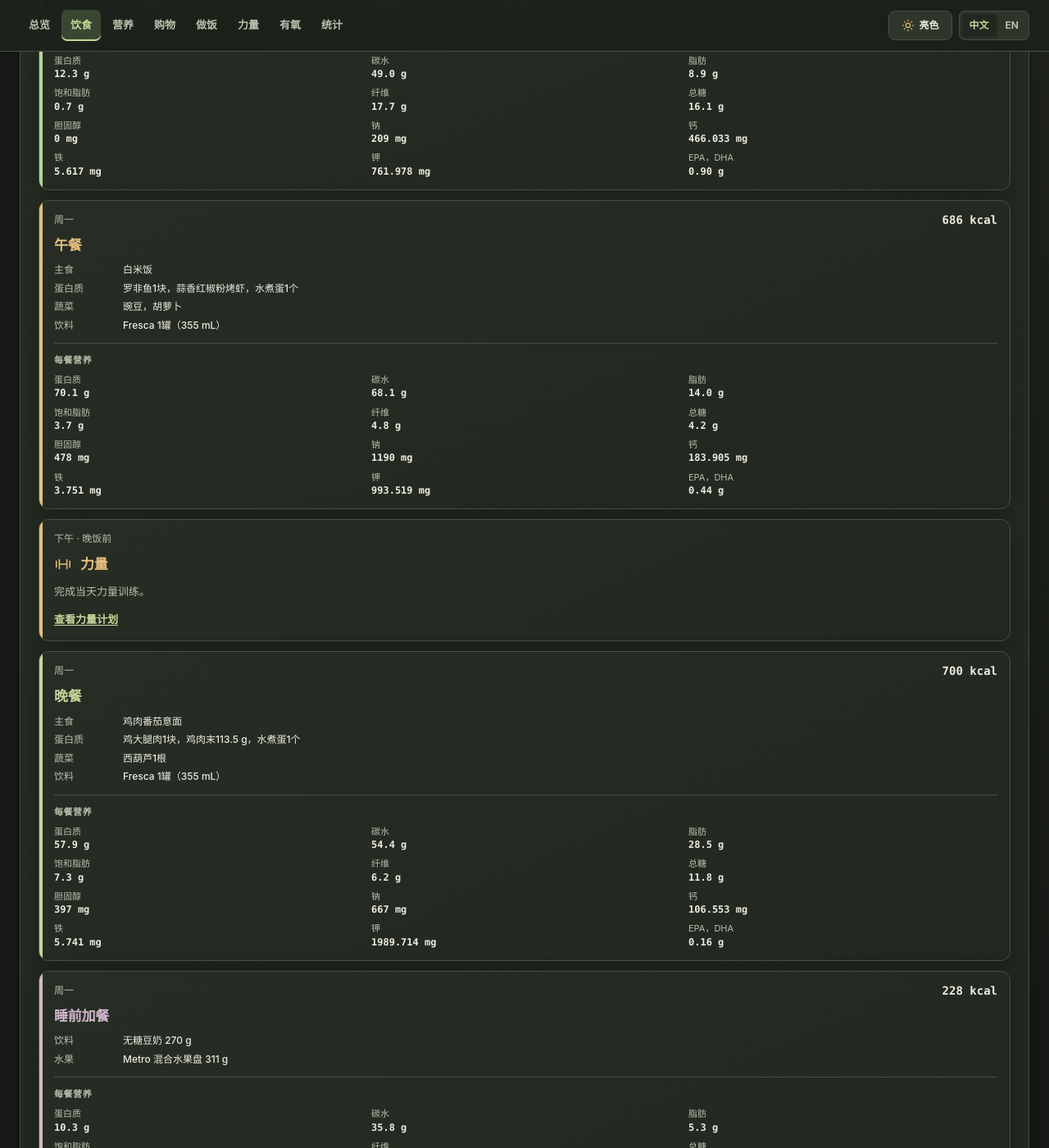
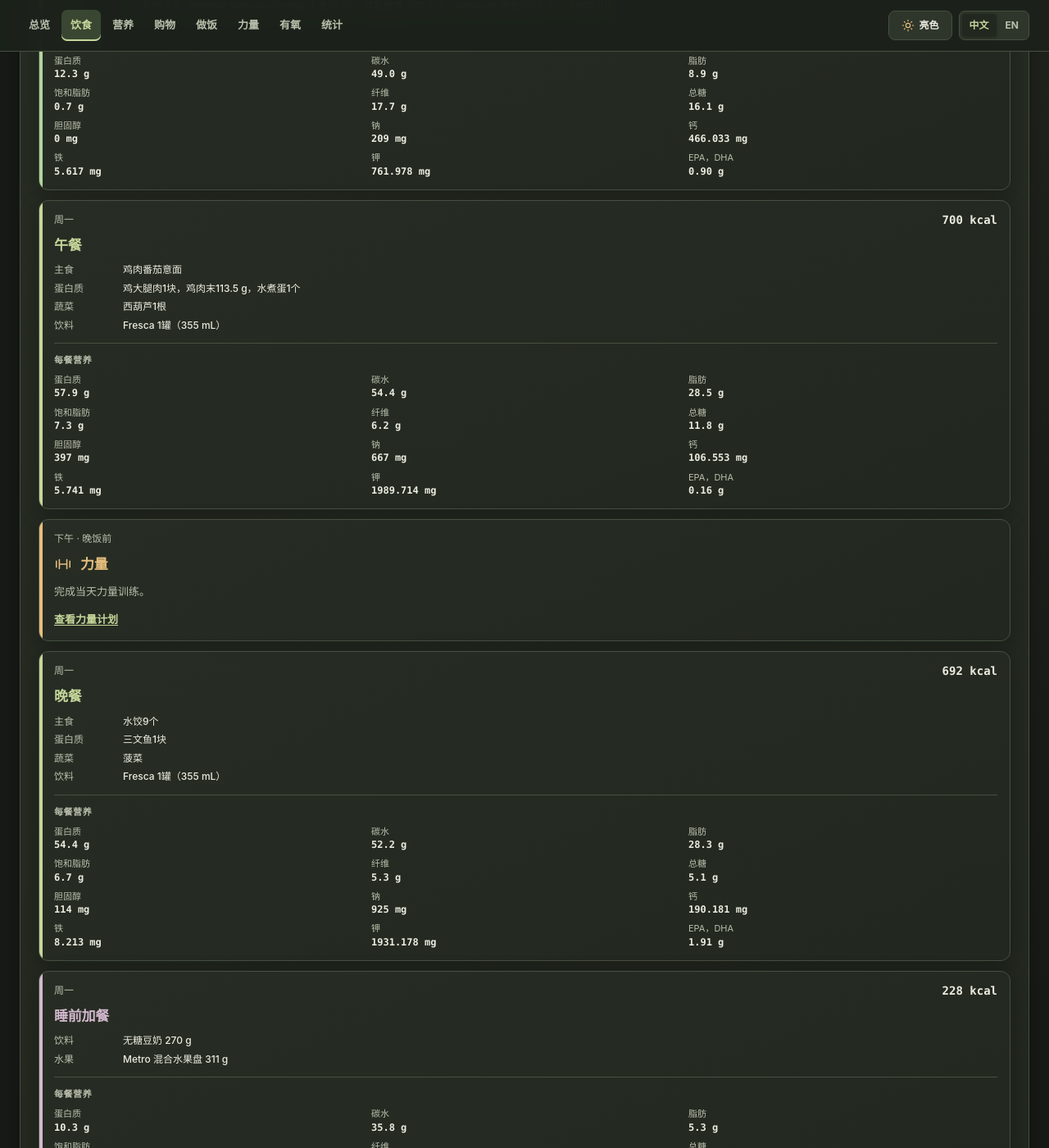
Before and after one commit to yunhaixiang/fitness, a Jekyll site: the page built from diet.md, in a window 1280 px wide and 1400 px high, scrolled down 528 px. Shown: the whole window at 82% size. Built offline with Jekyll 4.4.1, drawn with Linux system fonts in a browser that asks for light colours.

Commit message:
Schedule meal prep before fresh batches and clarify nutrient ratings

```diff
--- a/_includes/diet-schedule.html
+++ b/_includes/diet-schedule.html
@@ -13,46 +13,46 @@
 </thead>
 <tbody>
 <tr data-nutrition-key="bread" data-drink="sparkling-ice">
-<td>上1</td><td>周日</td><td>晚餐</td><td data-en="3 Slices Whole-Wheat Bread">全麦面包3片</td><td data-en="1 Crispy Breaded Haddock Fillet, 2 Boiled Eggs, 1/2 Can Tuna, 3 tsp Hellmann’s Light ½ Fat Mayonnaise">裹粉黑线鳕1块，水煮蛋2个，金枪鱼½罐，Hellmann’s Light ½ Fat 蛋黄酱3茶匙</td><td data-en="10 g Spinach">菠菜10 g</td><td>{{ site.data.meal_nutrition.meals.bread.kcal }}</td>
+<td>上1</td><td>周日</td><td>午餐</td><td data-en="3 Slices Whole-Wheat Bread">全麦面包3片</td><td data-en="1 Crispy Breaded Haddock Fillet, 2 Boiled Eggs, 1/2 Can Tuna, 3 tsp Hellmann’s Light ½ Fat Mayonnaise">裹粉黑线鳕1块，水煮蛋2个，金枪鱼½罐，Hellmann’s Light ½ Fat 蛋黄酱3茶匙</td><td data-en="10 g Spinach">菠菜10 g</td><td>{{ site.data.meal_nutrition.meals.bread.kcal }}</td>
+</tr>
+<tr data-nutrition-key="rice" data-drink="sparkling-ice">
+<td>上2</td><td>周日</td><td>晚餐</td><td data-en="White Rice">白米饭</td><td data-en="1 Tilapia Fillet, Garlic-Paprika Baked Shrimp, 1 Boiled Egg">罗非鱼1块，蒜香红椒粉烤虾，水煮蛋1个</td><td data-en="Peas, Carrots">豌豆，胡萝卜</td><td>{{ site.data.meal_nutrition.meals.rice.kcal }}</td>
+</tr>
+<tr data-nutrition-key="noodles">
+<td>上3</td><td>周一</td><td>午餐</td><td data-en="Chicken Spaghetti with Tomato Sauce">鸡肉番茄意面</td><td data-en="1 Chicken Thigh, Ground Chicken 113.5 g, 1 Boiled Egg">鸡大腿肉1块，鸡肉末113.5 g，水煮蛋1个</td><td data-en="1 Zucchini">西葫芦1根</td><td>{{ site.data.meal_nutrition.meals.noodles.kcal }}</td>
+</tr>
+<tr data-nutrition-key="dumpling">
+<td>上4</td><td>周一</td><td>晚餐</td><td data-en="9 Boiled Dumplings">水饺9个</td><td data-en="1 Salmon Fillet">三文鱼1块</td><td data-en="Spinach">菠菜</td><td>{{ site.data.meal_nutrition.meals.dumpling.kcal }}</td>
+</tr>
+<tr data-nutrition-key="wrap">
+<td>上5</td><td>周二</td><td>午餐</td><td data-en="1 Large Whole-Wheat Tortilla">大号全麦卷饼皮1片</td><td data-en="1 Chicken Thigh, 1 Boiled Egg, ½ Can No Salt Added Chickpeas, 2 tsp Chipotle Mayonnaise">鸡大腿肉1块，水煮蛋1个，无添加盐鹰嘴豆½罐，Chipotle蛋黄酱2茶匙</td><td data-en="½ Orange Bell Pepper">橙甜椒½个</td><td>{{ site.data.meal_nutrition.meals.wrap.kcal }}</td>
+</tr>
+<tr data-nutrition-key="pasta">
+<td>上6</td><td>周二</td><td>晚餐</td><td data-en="Chicken Spaghetti with Tomato Sauce">鸡肉番茄意面</td><td data-en="1 Chicken Thigh, Ground Chicken 113.5 g, 1 Boiled Egg">鸡大腿肉1块，鸡肉末113.5 g，水煮蛋1个</td><td data-en="1 Zucchini">西葫芦1根</td><td>{{ site.data.meal_nutrition.meals.pasta.kcal }}</td>
+</tr>
+<tr data-nutrition-key="potato">
+<td>上7</td><td>周三</td><td>午餐</td><td data-en="Potato Wedges">土豆块</td><td data-en="1/2 Box BBQ Ribs, 1 Chicken Thigh">BBQ排骨半盒，鸡大腿肉1块</td><td data-en="Spinach">菠菜</td><td>{{ site.data.meal_nutrition.meals.potato.kcal }}</td>
+</tr>
+<tr data-nutrition-key="bread">
+<td>下1</td><td>周三</td><td>晚餐</td><td data-en="3 Slices Whole-Wheat Bread">全麦面包3片</td><td data-en="1 Crispy Breaded Haddock Fillet, 2 Boiled Eggs, 1/2 Can Tuna, 3 tsp Hellmann’s Light ½ Fat Mayonnaise">裹粉黑线鳕1块，水煮蛋2个，金枪鱼½罐，Hellmann’s Light ½ Fat 蛋黄酱3茶匙</td><td data-en="10 g Spinach">菠菜10 g</td><td>{{ site.data.meal_nutrition.meals.bread.kcal }}</td>
 </tr>
 <tr data-nutrition-key="rice">
-<td>上2</td><td>周一</td><td>午餐</td><td data-en="White Rice">白米饭</td><td data-en="1 Tilapia Fillet, Garlic-Paprika Baked Shrimp, 1 Boiled Egg">罗非鱼1块，蒜香红椒粉烤虾，水煮蛋1个</td><td data-en="Peas, Carrots">豌豆，胡萝卜</td><td>{{ site.data.meal_nutrition.meals.rice.kcal }}</td>
+<td>下2</td><td>周四</td><td>午餐</td><td data-en="White Rice">白米饭</td><td data-en="1 Tilapia Fillet, Garlic-Paprika Baked Shrimp, 1 Boiled Egg">罗非鱼1块，蒜香红椒粉烤虾，水煮蛋1个</td><td data-en="Peas, Carrots">豌豆，胡萝卜</td><td>{{ site.data.meal_nutrition.meals.rice.kcal }}</td>
 </tr>
 <tr data-nutrition-key="noodles">
-<td>上3</td><td>周一</td><td>晚餐</td><td data-en="Chicken Spaghetti with Tomato Sauce">鸡肉番茄意面</td><td data-en="1 Chicken Thigh, Ground Chicken 113.5 g, 1 Boiled Egg">鸡大腿肉1块，鸡肉末113.5 g，水煮蛋1个</td><td data-en="1 Zucchini">西葫芦1根</td><td>{{ site.data.meal_nutrition.meals.noodles.kcal }}</td>
+<td>下3</td><td>周四</td><td>晚餐</td><td data-en="Chicken Spaghetti with Tomato Sauce">鸡肉番茄意面</td><td data-en="1 Chicken Thigh, Ground Chicken 113.5 g, 1 Boiled Egg">鸡大腿肉1块，鸡肉末113.5 g，水煮蛋1个</td><td data-en="1 Zucchini">西葫芦1根</td><td>{{ site.data.meal_nutrition.meals.noodles.kcal }}</td>
 </tr>
 <tr data-nutrition-key="dumpling">
-<td>上4</td><td>周二</td><td>午餐</td><td data-en="9 Boiled Dumplings">水饺9个</td><td data-en="1 Salmon Fillet">三文鱼1块</td><td data-en="Spinach">菠菜</td><td>{{ site.data.meal_nutrition.meals.dumpling.kcal }}</td>
+<td>下4</td><td>周五</td><td>午餐</td><td data-en="9 Boiled Dumplings">水饺9个</td><td data-en="1 Salmon Fillet">三文鱼1块</td><td data-en="Spinach">菠菜</td><td>{{ site.data.meal_nutrition.meals.dumpling.kcal }}</td>
 </tr>
 <tr data-nutrition-key="wrap">
-<td>上5</td><td>周二</td><td>晚餐</td><td data-en="1 Large Whole-Wheat Tortilla">大号全麦卷饼皮1片</td><td data-en="1 Chicken Thigh, 1 Boiled Egg, ½ Can No Salt Added Chickpeas, 2 tsp Chipotle Mayonnaise">鸡大腿肉1块，水煮蛋1个，无添加盐鹰嘴豆½罐，Chipotle蛋黄酱2茶匙</td><td data-en="½ Orange Bell Pepper">橙甜椒½个</td><td>{{ site.data.meal_nutrition.meals.wrap.kcal }}</td>
+<td>下5</td><td>周五</td><td>晚餐</td><td data-en="1 Large Whole-Wheat Tortilla">大号全麦卷饼皮1片</td><td data-en="1 Chicken Thigh, 1 Boiled Egg, ½ Can No Salt Added Chickpeas, 2 tsp Chipotle Mayonnaise">鸡大腿肉1块，水煮蛋1个，无添加盐鹰嘴豆½罐，Chipotle蛋黄酱2茶匙</td><td data-en="½ Orange Bell Pepper">橙甜椒½个</td><td>{{ site.data.meal_nutrition.meals.wrap.kcal }}</td>
 </tr>
 <tr data-nutrition-key="pasta">
-<td>上6</td><td>周三</td><td>午餐</td><td data-en="Chicken Spaghetti with Tomato Sauce">鸡肉番茄意面</td><td data-en="1 Chicken Thigh, Ground Chicken 113.5 g, 1 Boiled Egg">鸡大腿肉1块，鸡肉末113.5 g，水煮蛋1个</td><td data-en="1 Zucchini">西葫芦1根</td><td>{{ site.data.meal_nutrition.meals.pasta.kcal }}</td>
+<td>下6</td><td>周六</td><td>午餐</td><td data-en="Chicken Spaghetti with Tomato Sauce">鸡肉番茄意面</td><td data-en="1 Chicken Thigh, Ground Chicken 113.5 g, 1 Boiled Egg">鸡大腿肉1块，鸡肉末113.5 g，水煮蛋1个</td><td data-en="1 Zucchini">西葫芦1根</td><td>{{ site.data.meal_nutrition.meals.pasta.kcal }}</td>
 </tr>
 <tr data-nutrition-key="potato">
-<td>上7</td><td>周三</td><td>晚餐</td><td data-en="Potato Wedges">土豆块</td><td data-en="1/2 Box BBQ Ribs, 1 Chicken Thigh">BBQ排骨半盒，鸡大腿肉1块</td><td data-en="Spinach">菠菜</td><td>{{ site.data.meal_nutrition.meals.potato.kcal }}</td>
-</tr>
-<tr data-nutrition-key="bread">
-<td>下1</td><td>周四</td><td>午餐</td><td data-en="3 Slices Whole-Wheat Bread">全麦面包3片</td><td data-en="1 Crispy Breaded Haddock Fillet, 2 Boiled Eggs, 1/2 Can Tuna, 3 tsp Hellmann’s Light ½ Fat Mayonnaise">裹粉黑线鳕1块，水煮蛋2个，金枪鱼½罐，Hellmann’s Light ½ Fat 蛋黄酱3茶匙</td><td data-en="10 g Spinach">菠菜10 g</td><td>{{ site.data.meal_nutrition.meals.bread.kcal }}</td>
-</tr>
-<tr data-nutrition-key="rice">
-<td>下2</td><td>周四</td><td>晚餐</td><td data-en="White Rice">白米饭</td><td data-en="1 Tilapia Fillet, Garlic-Paprika Baked Shrimp, 1 Boiled Egg">罗非鱼1块，蒜香红椒粉烤虾，水煮蛋1个</td><td data-en="Peas, Carrots">豌豆，胡萝卜</td><td>{{ site.data.meal_nutrition.meals.rice.kcal }}</td>
-</tr>
-<tr data-nutrition-key="noodles">
-<td>下3</td><td>周五</td><td>午餐</td><td data-en="Chicken Spaghetti with Tomato Sauce">鸡肉番茄意面</td><td data-en="1 Chicken Thigh, Ground Chicken 113.5 g, 1 Boiled Egg">鸡大腿肉1块，鸡肉末113.5 g，水煮蛋1个</td><td data-en="1 Zucchini">西葫芦1根</td><td>{{ site.data.meal_nutrition.meals.noodles.kcal }}</td>
-</tr>
-<tr data-nutrition-key="dumpling">
-<td>下4</td><td>周五</td><td>晚餐</td><td data-en="9 Boiled Dumplings">水饺9个</td><td data-en="1 Salmon Fillet">三文鱼1块</td><td data-en="Spinach">菠菜</td><td>{{ site.data.meal_nutrition.meals.dumpling.kcal }}</td>
-</tr>
-<tr data-nutrition-key="wrap">
-<td>下5</td><td>周六</td><td>午餐</td><td data-en="1 Large Whole-Wheat Tortilla">大号全麦卷饼皮1片</td><td data-en="1 Chicken Thigh, 1 Boiled Egg, ½ Can No Salt Added Chickpeas, 2 tsp Chipotle Mayonnaise">鸡大腿肉1块，水煮蛋1个，无添加盐鹰嘴豆½罐，Chipotle蛋黄酱2茶匙</td><td data-en="½ Orange Bell Pepper">橙甜椒½个</td><td>{{ site.data.meal_nutrition.meals.wrap.kcal }}</td>
-</tr>
-<tr data-nutrition-key="pasta">
-<td>下6</td><td>周六</td><td>晚餐</td><td data-en="Chicken Spaghetti with Tomato Sauce">鸡肉番茄意面</td><td data-en="1 Chicken Thigh, Ground Chicken 113.5 g, 1 Boiled Egg">鸡大腿肉1块，鸡肉末113.5 g，水煮蛋1个</td><td data-en="1 Zucchini">西葫芦1根</td><td>{{ site.data.meal_nutrition.meals.pasta.kcal }}</td>
-</tr>
-<tr data-nutrition-key="potato" data-drink="sparkling-ice">
-<td>下7</td><td>周日</td><td>午餐</td><td data-en="Potato Wedges">土豆块</td><td data-en="1/2 Box BBQ Ribs, 1 Chicken Thigh">BBQ排骨半盒，鸡大腿肉1块</td><td data-en="Spinach">菠菜</td><td>{{ site.data.meal_nutrition.meals.potato.kcal }}</td>
+<td>下7</td><td>周六</td><td>晚餐</td><td data-en="Potato Wedges">土豆块</td><td data-en="1/2 Box BBQ Ribs, 1 Chicken Thigh">BBQ排骨半盒，鸡大腿肉1块</td><td data-en="Spinach">菠菜</td><td>{{ site.data.meal_nutrition.meals.potato.kcal }}</td>
 </tr>
 </tbody>
 </table>
--- a/assets/diet-view.js
+++ b/assets/diet-view.js
@@ -145,8 +145,9 @@
         ]);
         const meal = nutrition[row.dataset.nutritionKey];
         if (meal) addNutrition(card, meal);
+        const mealKind = value(row, 2) === label('午餐', 'Lunch') ? 'lunch' : 'dinner';
+        window.fitnessMealActivities.append(list, dayIndex, `before-${mealKind}`);
         list.append(card);
-        const mealKind = value(row, 2) === label('午餐', 'Lunch') ? 'lunch' : 'dinner';
         window.fitnessMealActivities.append(list, dayIndex, mealKind);
       }
       list.append(dailyCard(dayIndex, true));
--- a/assets/meal-activities.js
+++ b/assets/meal-activities.js
@@ -4,8 +4,8 @@
   // Order activities relative to meals without inventing fixed clock times.
   const activities = [
     { day: 2, after: 'lunch', kind: 'thawing', time: ['中午', 'Midday'], detail: ['将后半周的鸡大腿肉、鸡肉末、三文鱼、虾仁、排骨和金枪鱼从冷冻移入冷藏解冻。', 'Move the second-half portions of chicken thighs, ground chicken, salmon, shrimp, ribs and tuna from the freezer to the fridge to thaw.'] },
-    { day: 0, after: 'lunch', kind: 'cooking', time: ['午餐后', 'After Lunch'], detail: ['准备上1–上7', 'Prepare Meals 1–7 for the First Half of the Week'] },
-    { day: 3, after: 'dinner', kind: 'cooking', time: ['晚餐后', 'After Dinner'], detail: ['准备下1–下7', 'Prepare Meals 1–7 for the Second Half of the Week'] },
+    { day: 0, after: 'before-lunch', kind: 'cooking', time: ['午餐前', 'Before Lunch'], detail: ['准备上1–上7', 'Prepare Meals 1–7 for the First Half of the Week'] },
+    { day: 3, after: 'before-dinner', kind: 'cooking', time: ['晚餐前', 'Before Dinner'], detail: ['准备下1–下7', 'Prepare Meals 1–7 for the Second Half of the Week'] },
     { day: 6, after: 'lunch', kind: 'shopping', time: ['下午', 'Afternoon'], detail: ['购买整周食材，并在 Metro 购买1盒 Fresh Fruit Carousel（1.4 kg）', 'Buy Groceries for the Week and 1 Metro Fresh Fruit Carousel (1.4 kg)'] }
   ];
   for (const day of [0, 1, 2, 3, 4, 5]) activities.push({ day, after: 'lunch', kind: [0, 3].includes(day) ? 'cardio' : 'strength', time: ['下午 · 晚饭前', 'Afternoon · Before Dinner'], detail: [0, 3].includes(day) ? ['有氧训练，按当前有氧计划选择一项。', 'Cardio: choose one option from the current plan.'] : ['完成当天力量训练。', 'Complete today’s strength workout.'] });
--- a/assets/nutrition-targets.js
+++ b/assets/nutrition-targets.js
@@ -106,7 +106,7 @@
       card.dataset.nutrient = key;
       if (state) card.dataset.tier = state;
       const head = el('div', 'nutrient-card-heading');
-      head.append(el('h3', '', val(row, 0)), el('span', `nutrient-tier-badge tier-${state || 'pending'}`, state ? (proxy ? tr('关联：', 'Linked: ') : '') + names[state] : tr('待同步', 'Awaiting data')));
+      head.append(el('h3', '', val(row, 0)), el('span', `nutrient-tier-badge tier-${state || 'pending'}`, state ? (proxy ? (key === 'sugar' ? tr('参考添加糖：', 'Added sugar: ') : tr('参考饱和脂肪：', 'Saturated fat: ')) : '') + names[state] : tr('待同步', 'Awaiting data')));
       card.append(head, el('strong', 'visual-metric-large', val(row, 1)));
       if (current && own.factor) {
         const [low, high] = current.values.map(v => fmt(v * own.factor / kcal * 100));
--- a/assets/today.js
+++ b/assets/today.js
@@ -52,6 +52,7 @@
             : row.dataset.drink === 'fuze' ? label('Fuze Tea 无糖冰茶 250 mL', '250 mL Fuze Tea Zero Sugar')
         : label('Fresca 1罐（355 mL）', '1 can of Fresca (355 mL)');
       const food = [...[3, 4, 5].map((index) => (en && row.cells[index]?.dataset.en ? row.cells[index].dataset.en : translated(cell(row, index)))).filter(Boolean), drink].join(' · ');
+      window.fitnessMealActivities.append(mealsRoot, day, `before-${kind}`, true);
       addMeal(kind, label(zh, english), food, cell(row, 6));
       window.fitnessMealActivities.append(mealsRoot, day, kind, true);
     }
```
Also changed, not shown: diet.md (+1 -1 lines), tests/meal-activities.test.js (+14 -0 lines), tests/seven-meals.test.js (+1 -0 lines).
